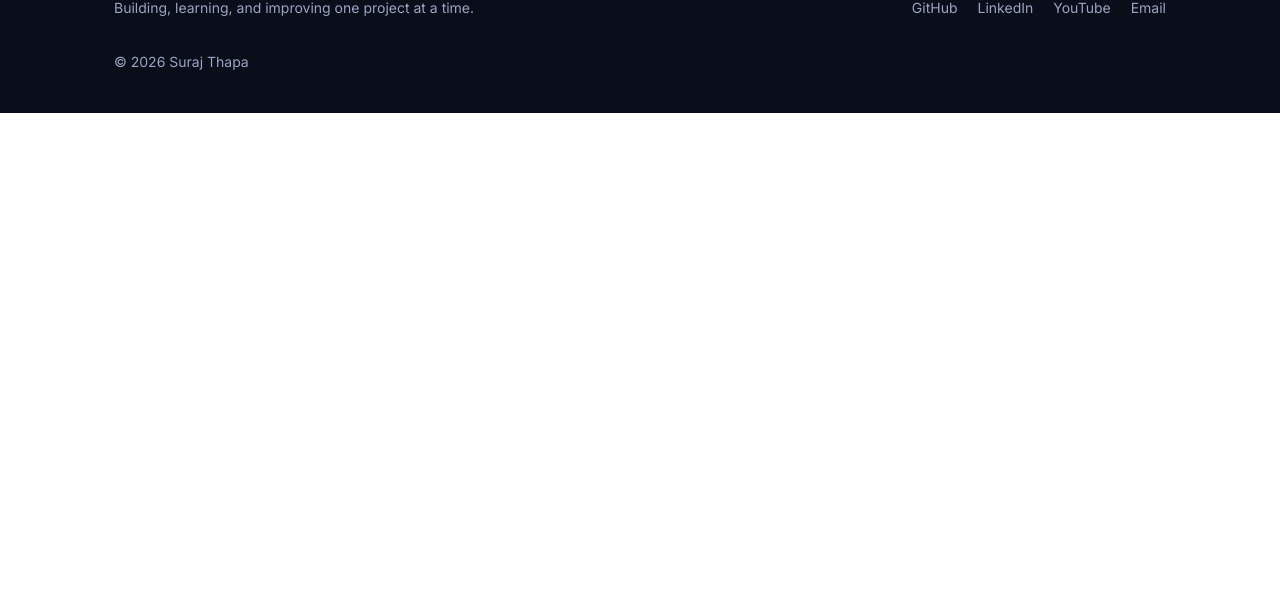
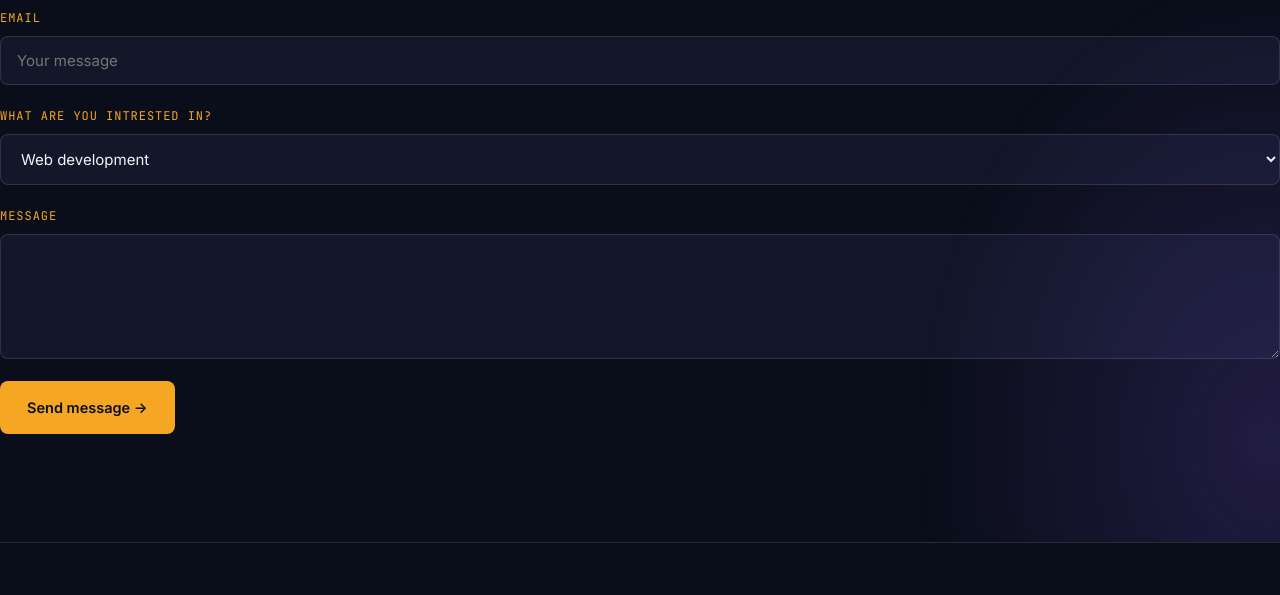
Before and after one commit to Itssuraj-1/suraj-thapa-portfolio, a plain HTML site: page index.html in a window 1280 px wide. Shown: the part 7897-8492 px from the top of the page. Before the commit the page ends 8010 px from the top, so only its background shows below. Drawn offline with Linux system fonts and the light colour scheme.

Commit message:
changes made to contact form

```diff
--- a/css/11-contact.css
+++ b/css/11-contact.css
@@ -62,3 +62,48 @@
 }
 .contact-details a{ transition: color .2s ease; }
 .contact-details a:hover{ color: var(--white); }
+
+/* -----------------------------------------------------------
+   CONTACT FORM
+   Amber accent — matches the "Creative" color used elsewhere
+   on the site (skills, certifications), so this form doesn't
+   introduce a brand-new color just for itself.
+----------------------------------------------------------- */
+.contact-form{
+  margin-top: 56px;
+  text-align: left;
+  display: flex;
+  flex-direction: column;
+  gap: 22px;
+}
+.form-field{ display: flex; flex-direction: column; gap: 8px; }
+.form-field label{
+  font-family: var(--font-mono);
+  font-size: 12px;
+  letter-spacing: 0.08em;
+  text-transform: uppercase;
+  color: var(--amber);
+}
+.form-field input,
+.form-field select,
+.form-field textarea{
+  background: var(--navy-2);
+  border: 1px solid var(--navy-line);
+  border-radius: var(--radius-sm);
+  padding: 14px 16px;
+  color: var(--on-dark);
+  font-family: var(--font-body);
+  font-size: 15px;
+  transition: border-color .2s ease, box-shadow .2s ease;
+}
+.form-field textarea{ resize: vertical; min-height: 110px; }
+.form-field input:focus,
+.form-field select:focus,
+.form-field textarea:focus{
+  outline: none;
+  border-color: var(--amber);
+  box-shadow: 0 0 0 3px var(--amber-soft);
+}
+
+.btn-amber{ background: var(--amber); color: var(--navy); align-self: flex-start; }
+.btn-amber:hover{ background: #FFBB3D; transform: translateY(-2px); }
--- a/index.html
+++ b/index.html
@@ -514,6 +514,36 @@
         <a href="https://youtube.com/@itssuraj8494" target="_blank" rel="noopener">YouTube ↗</a>
       </div>
     </div>
+    <form class="contact-form" id="contactform" novalidate>
+      <div class="form-field">
+        <label for="cf-name"> </label>
+        <input type="text" id="cf-name" name="name" placeholder="Your name" required>
+      </div>
+      <div class="form-field">
+        <label for="cf-email"> </label>
+        <input type="email" id="cf-email" name="email" placeholder="Your email" required>
+      </div>
+      <div class="form-field">
+        <label for="cf-message">Email </label>
+        <input type="text" id="cf-message" name="message" placeholder="Your message" required>
+      </div>
+      <div class="form-field">
+        <label for="cf-interest">What are you intrested in?</label>
+        <select id="cf-interest" name="intrest" required>
+                      <option value="Web development">Web development</option>
+            <option value="Desktop software">Desktop software</option>
+            <option value="E-commerce">E-commerce</option>
+            <option value="Freelance / collaboration">Freelance / collaboration</option>
+            <option value="Job opportunity">Job opportunity</option>
+            <option value="Something else">Something else</option>
+        </select>
+        </div>
+        <div class="form-field">
+          <label for="cf-message">Message</label>
+          <textarea id="cf-message" name="message" rows="5" required></textarea>
+        </div>
+        <button type="submit" class="btn btn-amber">Send message →</button>
+    </form>
   </section>
 
 </main>
@@ -563,5 +593,6 @@
 <script src="js/06-project-modal.js" defer></script>
 <script src="js/07-skill-tooltip.js" defer></script>
 <script src="js/08-main.js" defer></script>
+<script src="js/09-contact-form.js" defer></script>
 </body>
 </html>
--- /dev/null
+++ b/js/09-CONTACT-FORM.JS
@@ -0,0 +1,34 @@
+/* =============================================================
+   09-CONTACT-FORM.JS
+   No backend on a static site, so this builds a mailto: link
+   from the form fields and opens the visitor's mail app with
+   everything pre-filled — same idea as the plain email button,
+   just with structured fields first.
+============================================================= */
+(function () {
+  "use strict";
+
+  var form = document.getElementById("contactForm");
+  if (!form) return;
+
+  form.addEventListener("submit", function (event) {
+    event.preventDefault();
+
+    var name = form.name.value.trim();
+    var email = form.email.value.trim();
+    var interest = form.interest.value;
+    var message = form.message.value.trim();
+
+    var subject = "Portfolio contact from " + name + (interest ? " — " + interest : "");
+    var body =
+      "Name: " + name +
+      "\nEmail: " + email +
+      "\nInterested in: " + interest +
+      "\n\n" + message;
+
+    window.location.href =
+      "mailto:thapasuraj3215@gmail.com" +
+      "?subject=" + encodeURIComponent(subject) +
+      "&body=" + encodeURIComponent(body);
+  });
+})();
```
